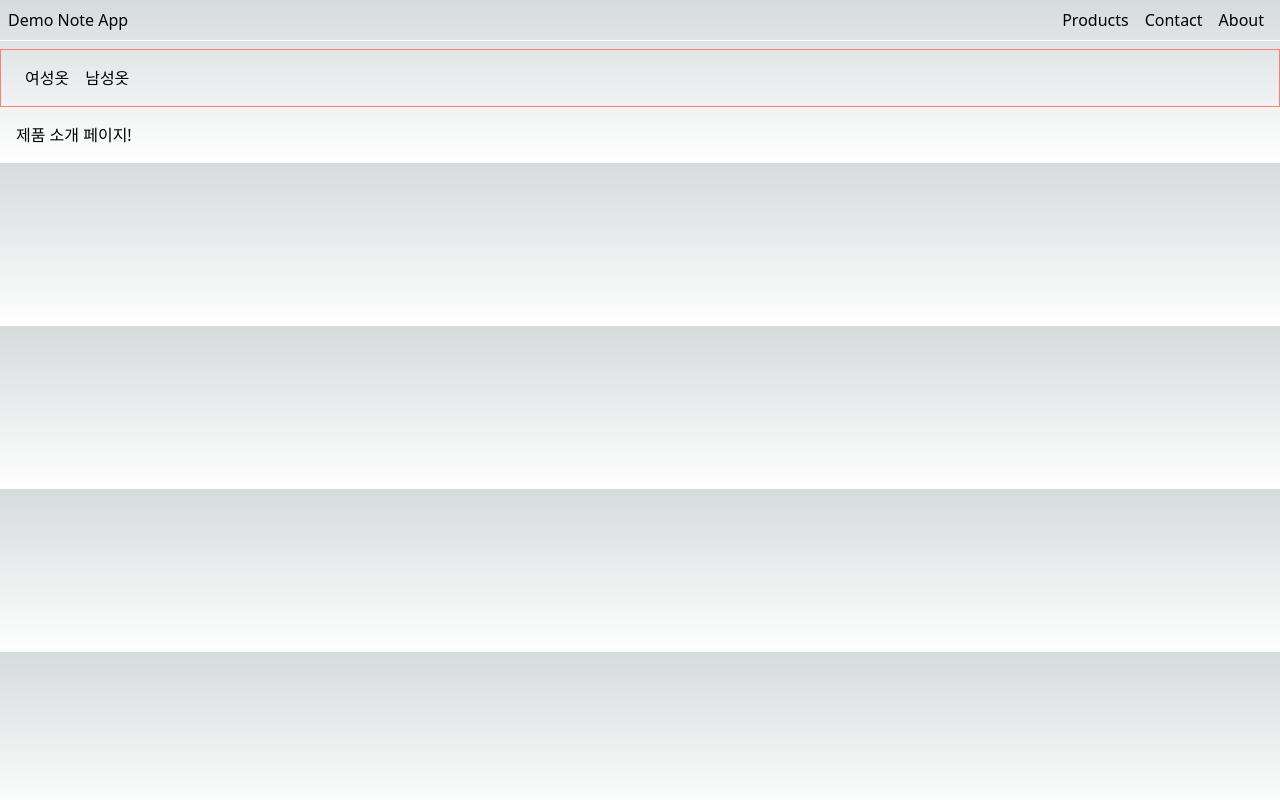
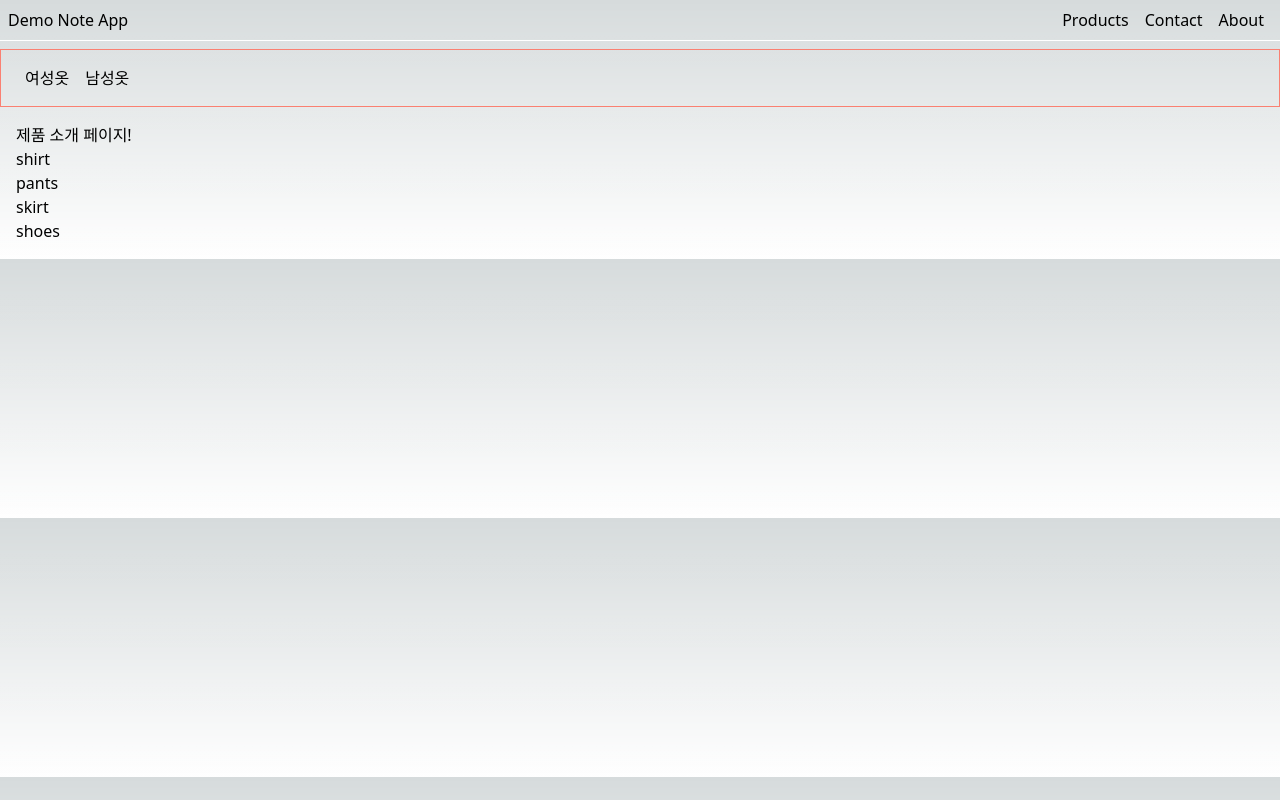
Before and after one commit to devGo20/note, a Next.js app: page /products in a window 1280 px wide. Built offline with nearby package versions, Linux system fonts and the light colour scheme.

Commit message:
[ADD] product-link

```diff
--- a/src/app/products/page.tsx
+++ b/src/app/products/page.tsx
@@ -1,5 +1,17 @@
-import React from 'react';
+import Link from 'next/link';
+const products = ['shirt', 'pants', 'skirt', 'shoes'];
 
 export default function ProductsPage() {
-  return <div>제품 소개 페이지!</div>;
+  return (
+    <>
+      <h1>제품 소개 페이지!</h1>
+      <ul>
+        {products.map((product, index) => (
+          <li key={index}>
+            <Link href={`/products/${product}`}>{product}</Link>
+          </li>
+        ))}
+      </ul>
+    </>
+  );
 }
```
